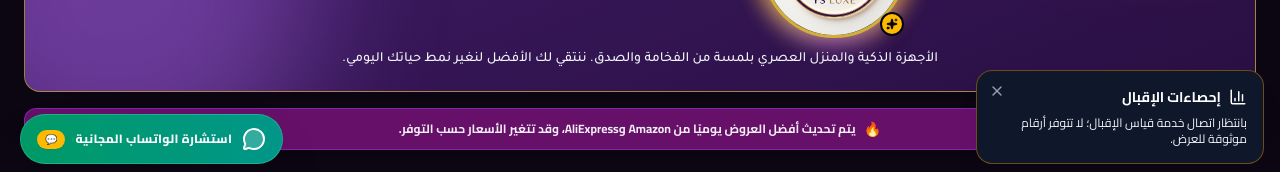
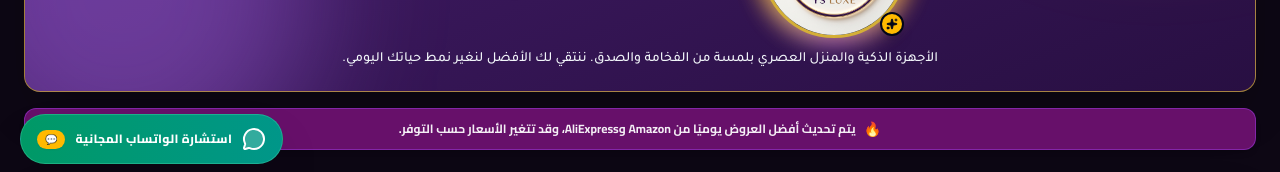
Before and after one commit to ffrryyaa123-cell/yousra-smile-website, a React (Vite) app: page / in a window 1280 px wide. Shown: the part 616-788 px from the top of the page. Built offline with nearby package versions, Linux system fonts and the light colour scheme; no server answers; the database is empty.

Commit message:
fix: show detailed activity card only in admin

```diff
--- a/src/App.tsx
+++ b/src/App.tsx
@@ -78,7 +78,7 @@ const AppContent: React.FC = () => {
         <CartModal />
         {editingThumbnailVideo && <ThumbnailEditorModal video={editingThumbnailVideo} onClose={closeThumbnailEditor} />}
         {importVideoModalOpen && <VideoImportModal isOpen={importVideoModalOpen} onClose={closeImportVideoModal} preselectedProductId={importVideoPreselectedProductId} isReplacing={importVideoIsReplacing} defaultMode={importVideoDefaultMode} />}
-        <RecentPurchaseToast />
+        {activePage === 'admin' && <RecentPurchaseToast />}
       </Suspense>
 
       <WhatsAppButton />
```
